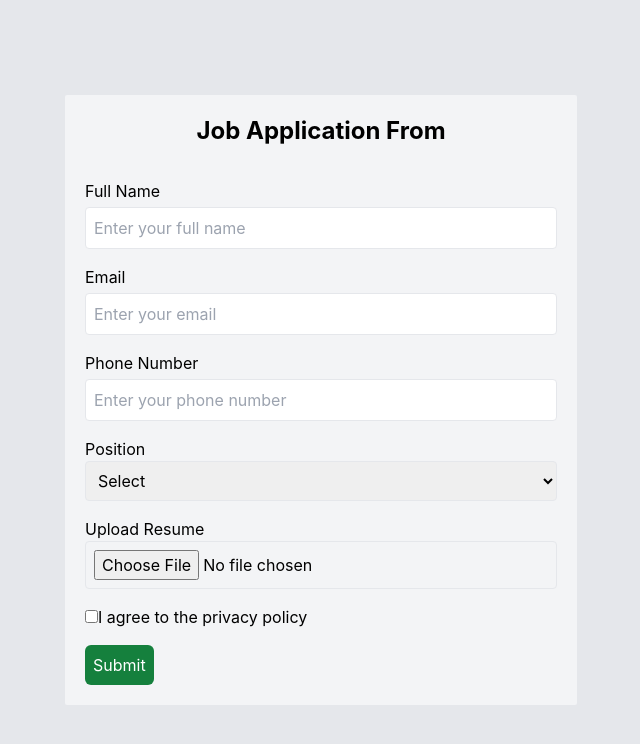
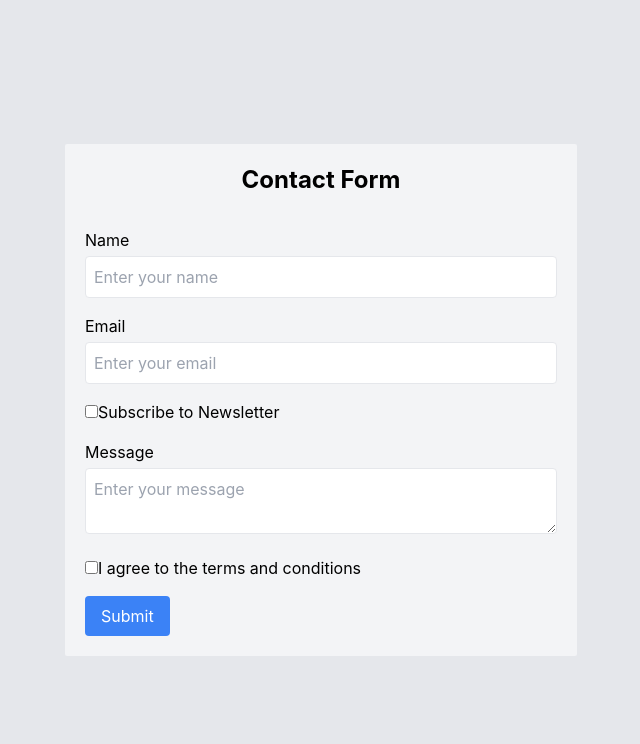
Before and after one commit to puspa955/dynamic-form, a React (Create React App) app: page / in a window 1280 px wide. Shown: the top 744 px of the page, without its empty margins (319-959 px from the left). Built offline with nearby package versions, Linux system fonts and the light colour scheme.

Commit message:
validation

```diff
--- a/src/App.tsx
+++ b/src/App.tsx
@@ -5,13 +5,13 @@ import formSchema from "./schema.json";
 const App: React.FC = () => {
   const handleSubmit = (data: any) => {
     console.log("Form data submitted:", data);
+  };
 
-  };
   return (
     <div className="bg-gray-200 min-h-screen flex items-center justify-center">
       <div className="bg-gray-100 p-5 rounded-sm max-w-lg w-full">
-        <h1 className="text-center text-2xl font-bold mb-8">Job Application From</h1>
-        <Form schema={formSchema.jobApplicationForm} onSubmit={handleSubmit} />
+        <h1 className="text-center text-2xl font-bold mb-8">Contact Form</h1>
+        <Form schema={formSchema.contactForm} onSubmit={handleSubmit} />
       </div>
     </div>
   );
--- a/src/components/CheckboxField.tsx
+++ b/src/components/CheckboxField.tsx
@@ -1,4 +1,4 @@
-import React from 'react';
+import React, { useState } from 'react';
 
 type CheckboxFieldProps = {
   name: string;
@@ -15,10 +15,6 @@ const CheckboxField: React.FC<CheckboxFieldProps> = ({
   onChange,
   required,
 }) => {
-  const handleChange = (e: React.ChangeEvent<HTMLInputElement>) => {
-    onChange(e.target.checked);
-  };
-
   return (
     <div>
       <label>
@@ -26,7 +22,7 @@ const CheckboxField: React.FC<CheckboxFieldProps> = ({
           type="checkbox"
           name={name}
           checked={checked}
-          onChange={handleChange}
+          onChange={(e) => onChange(e.target.checked)}
           required={required}
         />
         {label}
--- a/src/components/FileField.tsx
+++ b/src/components/FileField.tsx
@@ -1,4 +1,4 @@
-import React from 'react';
+import React, { useState } from 'react';
 
 type FileFieldProps = {
   name: string;
@@ -13,21 +13,16 @@ const FileField: React.FC<FileFieldProps> = ({
   onChange,
   required,
 }) => {
-  const handleChange = (e: React.ChangeEvent<HTMLInputElement>) => {
-    onChange(e.target.files?.[0] || null);
-  };
-
   return (
     <div>
       <label htmlFor={name}>{label}</label>
       <input
         type="file"
         name={name}
-          onChange={handleChange}
+        onChange={(e) => onChange(e.target.files?.[0] || null)}
         required={required}
         className="border p-2 rounded w-full"
       />
-
     </div>
   );
 };
--- a/src/components/Form.tsx
+++ b/src/components/Form.tsx
@@ -1,4 +1,4 @@
-import React, { useState, FormEvent } from 'react';
+import React, { useState } from 'react';
 import InputField from './InputField';
 import TextAreaField from './TextAreaField';
 import SelectField from './SelectField';
@@ -25,17 +25,57 @@ type FormProps = {
 
 const Form: React.FC<FormProps> = ({ schema, onSubmit }) => {
   const [formData, setFormData] = useState<{ [key: string]: any }>({});
+  const [isValid, setIsValid] = useState(true);
 
   const handleFieldChange = (name: string, value: any) => {
     setFormData({
       ...formData,
       [name]: value,
     });
+
+    // Validate the field after change
+    const field = schema.find(f => f.name === name);
+    if (field) {
+      const error = validateField(field, value);
+      setIsValid(!error);
+    }
   };
 
-  const handleSubmit = (e: FormEvent<HTMLFormElement>) => {
+  const validateField = (field: Field, value: any) => {
+    if (field.required && (value === undefined || value === null || value === '')) {
+      return `${field.label} is required.`;
+    }
+
+    if (typeof value === 'string') { // Check if value is a string before checking length
+      if (field.minLength && value.length < field.minLength) {
+        return `${field.label} must be at least ${field.minLength} characters long.`;
+      }
+      if (field.maxLength && value.length > field.maxLength) {
+        return `${field.label} must be at most ${field.maxLength} characters long.`;
+      }
+    }
+
+    if (field.min !== undefined && value < field.min) {
+      return `${field.label} must be at least ${field.min}.`;
+    }
+
+    if (field.max !== undefined && value > field.max) {
+      return `${field.label} must be at most ${field.max}.`;
+    }
+
+    return ''; // No error
+  };
+
+
+  const handleSubmit = (e: React.FormEvent<HTMLFormElement>) => {
     e.preventDefault();
-    onSubmit(formData);
+    // Check all fields for validation
+    const errors = schema.map(field => validateField(field, formData[field.name]));
+    setIsValid(!errors.some(error => error));
+
+    if (isValid) {
+      onSubmit(formData);
+    }
   };
 
   return (
@@ -45,7 +85,6 @@ const Form: React.FC<FormProps> = ({ schema, onSubmit }) => {
           case 'text':
           case 'email':
           case 'number':
-          case 'tel':
             return (
               <InputField
                 key={index}
@@ -110,7 +149,11 @@ const Form: React.FC<FormProps> = ({ schema, onSubmit }) => {
             return null;
         }
       })}
-      <button type="submit" className="bg-green-700 p-2 rounded-md hover:bg-green-600 text-white">
+      <button
+        type="submit"
+        disabled={!isValid}
+        className={`bg-blue-500 text-white py-2 px-4 rounded ${!isValid ? 'opacity-50 cursor-not-allowed' : ''}`}
+      >
         Submit
       </button>
     </form>
--- a/src/components/InputField.tsx
+++ b/src/components/InputField.tsx
@@ -1,4 +1,4 @@
-import React from 'react';
+import React, { useState } from 'react';
 
 type InputFieldProps = {
   name: string;
@@ -23,26 +23,36 @@ const InputField: React.FC<InputFieldProps> = ({
   minLength,
   maxLength,
 }) => {
-  const handleChange = (e: React.ChangeEvent<HTMLInputElement>) => {
-    onChange(e.target.value);
+  const [error, setError] = useState('');
+
+  const handleBlur = () => {
+    if (required && !value) {
+      setError(`${label} is required.`);
+    } else if (minLength && value.length < minLength) {
+      setError(`${label} must be at least ${minLength} characters long.`);
+    } else if (maxLength && value.length > maxLength) {
+      setError(`${label} must be at most ${maxLength} characters long.`);
+    } else {
+      setError('');
+    }
   };
 
   return (
     <div>
-      <label htmlFor={name} className='block mb-1'>
-        {label}</label>
+      <label htmlFor={name} className="block mb-1">{label}</label>
       <input
         type={type}
         name={name}
         placeholder={placeholder}
         value={value}
-          onChange={handleChange}
+        onChange={(e) => onChange(e.target.value)}
+        onBlur={handleBlur}
         required={required}
         minLength={minLength}
         maxLength={maxLength}
-           className="border p-2 rounded w-full"
+        className={`border p-2 rounded w-full ${error ? 'border-red-500' : ''}`}
       />
-
+      {error && <p className="text-red-500 text-sm">{error}</p>}
     </div>
   );
 };
--- a/src/components/SelectField.tsx
+++ b/src/components/SelectField.tsx
@@ -1,4 +1,4 @@
-import React from 'react';
+import React, { useState } from 'react';
 
 type SelectFieldProps = {
   name: string;
@@ -17,14 +17,27 @@ const SelectField: React.FC<SelectFieldProps> = ({
   onChange,
   required,
 }) => {
-  const handleChange = (e: React.ChangeEvent<HTMLSelectElement>) => {
-    onChange(e.target.value);
+  const [error, setError] = useState('');
+
+  const handleBlur = () => {
+    if (required && !value) {
+      setError(`${label} is required.`);
+    } else {
+      setError('');
+    }
   };
 
   return (
     <div>
-       <label htmlFor={name}>{label}</label>
-        <select name={name} value={value} onChange={handleChange} required={required} className="border p-2 rounded w-full">
+      <label htmlFor={name} className="block mb-1">{label}</label>
+      <select
+        name={name}
+        value={value}
+        onChange={(e) => onChange(e.target.value)}
+        onBlur={handleBlur}
+        required={required}
+        className={`border p-2 rounded w-full ${error ? 'border-red-500' : ''}`}
+      >
         <option value="">Select</option>
         {options.map((option, index) => (
           <option key={index} value={option}>
@@ -32,7 +45,7 @@ const SelectField: React.FC<SelectFieldProps> = ({
           </option>
         ))}
       </select>
-
+      {error && <p className="text-red-500 text-sm">{error}</p>}
     </div>
   );
 };
--- a/src/components/TextAreaField.tsx
+++ b/src/components/TextAreaField.tsx
@@ -1,4 +1,4 @@
-import React from 'react';
+import React, { useState } from 'react';
 
 type TextAreaFieldProps = {
   name: string;
@@ -19,8 +19,16 @@ const TextAreaField: React.FC<TextAreaFieldProps> = ({
   required,
   maxLength,
 }) => {
-  const handleChange = (e: React.ChangeEvent<HTMLTextAreaElement>) => {
-    onChange(e.target.value);
+  const [error, setError] = useState('');
+
+  const handleBlur = () => {
+    if (required && !value) {
+      setError(`${label} is required.`);
+    } else if (maxLength && value.length > maxLength) {
+      setError(`${label} must be at most ${maxLength} characters long.`);
+    } else {
+      setError('');
+    }
   };
 
   return (
@@ -30,12 +38,13 @@ const TextAreaField: React.FC<TextAreaFieldProps> = ({
         name={name}
         placeholder={placeholder}
         value={value}
-          onChange={handleChange}
+        onChange={(e) => onChange(e.target.value)}
+        onBlur={handleBlur}
         required={required}
         maxLength={maxLength}
-          className="border p-2 rounded w-full"
+        className={`border p-2 rounded w-full ${error ? 'border-red-500' : ''}`}
       />
-
+      {error && <p className="text-red-500 text-sm">{error}</p>}
     </div>
   );
 };
```
Lines whose indentation alone changed are shown as unchanged.
